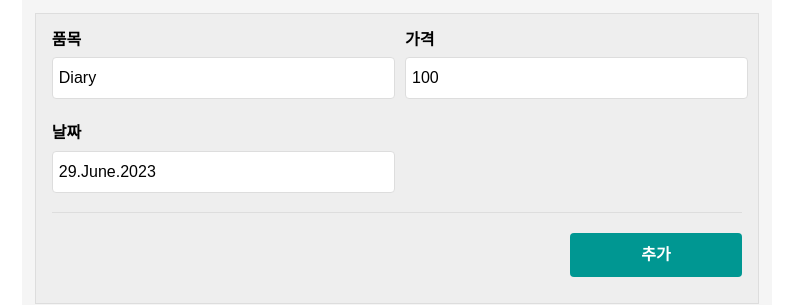
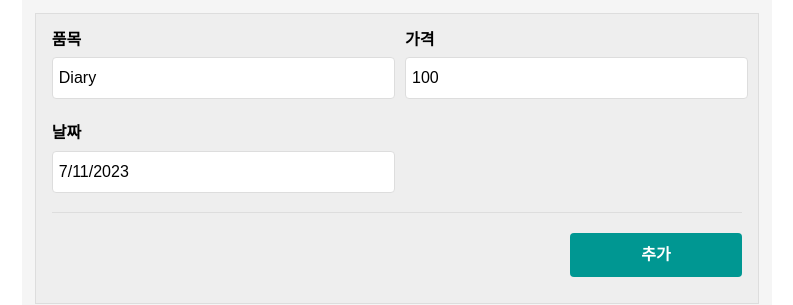
Before and after one commit to geumyoung00/list-app, a React (Create React App) app: page / in a window 1280 px wide. Shown: the top 305 px of the page, without its empty margins (243-1036 px from the left). Built offline with nearby package versions, Linux system fonts and the light colour scheme.

Commit message:
Created useState for newExpenses

```diff
--- a/src/App.js
+++ b/src/App.js
@@ -7,26 +7,26 @@ import AddItem from "./component/AddItem";
 const App = (props) => {
   const expenses = [
     {
-    id: 'e1',
-    title: 'Toilet Paper',
+      id: "e1",
+      title: "Toilet Paper",
       price: 15800,
       date: new Date(2023, 7, 14).toLocaleString(),
     },
     {
-    id: 'e2',
-    title: 'New TV',
+      id: "e2",
+      title: "New TV",
       price: 2330000,
       date: new Date(2023, 2, 12).toLocaleString(),
     },
     {
-    id: 'e3',
-    title: 'Notebooks',
+      id: "e3",
+      title: "Notebooks",
       price: 8700,
       date: new Date(2021, 2, 28).toLocaleString(),
     },
     {
-    id: 'e4',
-    title: 'Standing Desk (Wooden)',
+      id: "e4",
+      title: "Standing Desk (Wooden)",
       price: 599000,
       date: new Date(2020, 5, 12).toLocaleString(),
     },
@@ -36,9 +36,14 @@ const [newExpenses, setNewExpenses] = useState(expenses);
 
   return (
     <div className="App app">
-    <AddItem expenses={expenses}></AddItem>
-    <Expense expenses={expenses}></Expense>
+      <AddItem expense={newExpenses}
+        addNewItem={(item) => {
+          setNewExpenses((expenses)=>[...expenses, item])
+        }}
+      ></AddItem>
+      <Expense expenses={newExpenses}></Expense>
     </div>
-);}
+  );
+};
 
 export default App;
--- a/src/component/AddItem.js
+++ b/src/component/AddItem.js
@@ -6,38 +6,39 @@ import "./AddItem.css";
 const AddItem = (props) => {
   //useState 합치기
   const [newItem, setNewItem] = useState({
-    id: "1",
+    id: "00",
     title: "Diary",
     price: 100,
-    purchaseDate: "29.June.2023",
+    date: new Date().toLocaleDateString(),
   });
 
   // const [title, setTitle] = useState("Ice Cream");
   // const [price, setPrice] = useState(100);
   // const [purchaseDate, setPurchaseDate] = useState("01.07.2023");
 
-  const handleChangeTitle = (event) => {
+  const handleChangeTitle = (e) => {
     // console.log(event.target.value);
     // setTitle(event.target.value);
-    setNewItem({ ...newItem, title: event.target.value });
+    setNewItem({ ...newItem, title: e.target.value });
   };
 
-  const handleChangePrice = (event) => {
+  const handleChangePrice = (e) => {
     // setPrice(event.target.value);
-    setNewItem({ ...newItem, price: event.target.value });
+    setNewItem({ ...newItem, price: e.target.value });
   };
 
-  const handleChangePurchaseDate = (event) => {
+  const handleChangeDate = (e) => {
     // setPurchaseDate(event.target.value);
-    setNewItem({ ...newItem, purchaseDate: event.target.value });
+    setNewItem({ ...newItem, date: e.target.value });
   };
 
-  const handleClickAddItem = (event) => {
-    console.log(props.expenses);
+  const handleSubmit = (e) => {
+    e.preventDefault();
+    props.addNewItem(newItem);
   };
 
   return (
-    <form className="input_box">
+    <form className="input_box" onSubmit={handleSubmit}>
       <ul className="input">
         <li className="ip_title">
           <span>품목</span>
@@ -63,14 +64,14 @@ const AddItem = (props) => {
             <input
               type="text"
               id="date"
-              defaultValue={newItem.purchaseDate}
-              onChange={handleChangePurchaseDate}
+              defaultValue={newItem.date}
+              onChange={handleChangeDate}
             />
             {/* <i className="ico_calander"></i> */}
           </div>
         </li>
       </ul>
-      <button className="btn" type="button" onClick={handleClickAddItem}>
+      <button className="btn" type="submit">
         추가
       </button>
     </form>
```
Lines whose indentation alone changed are shown as unchanged.
